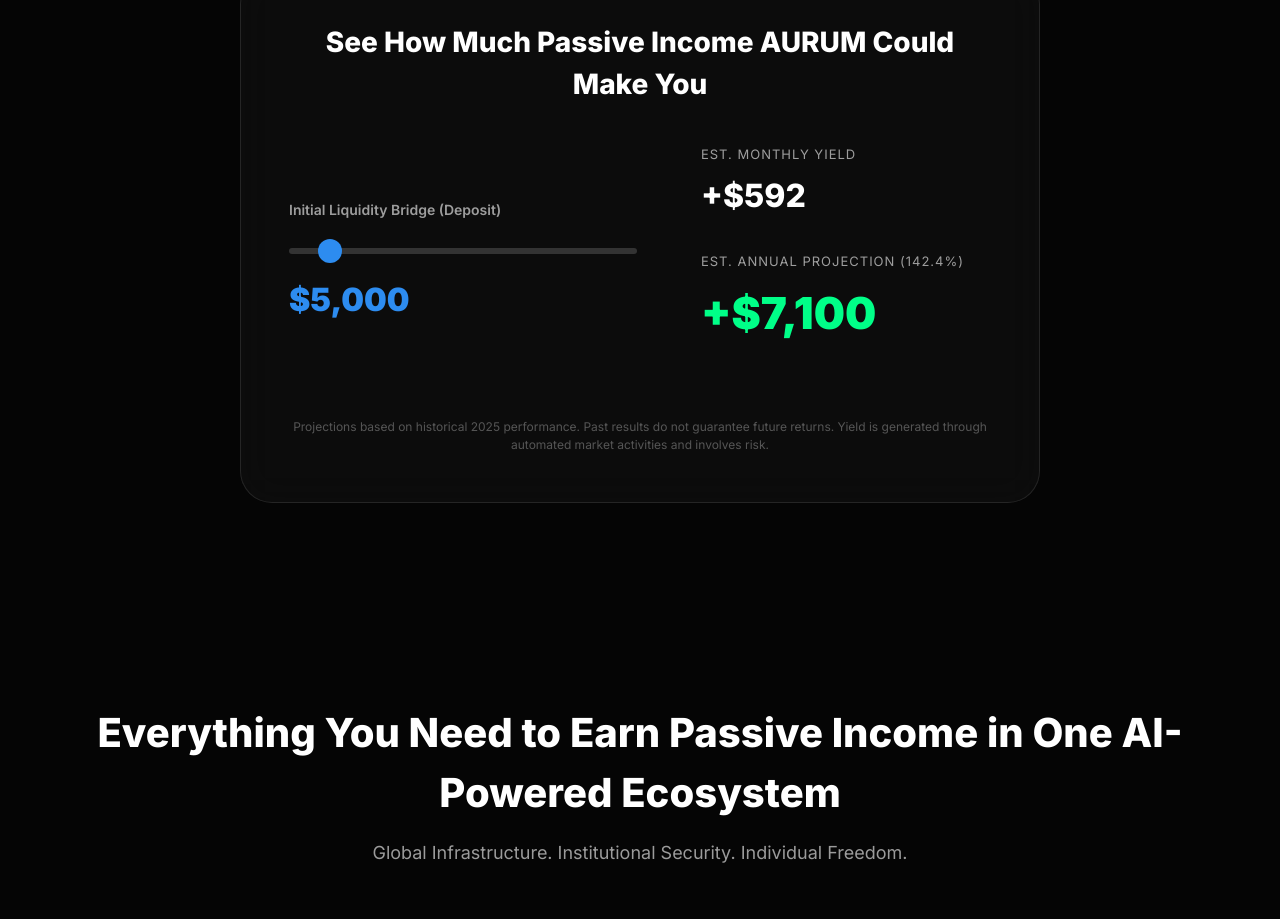
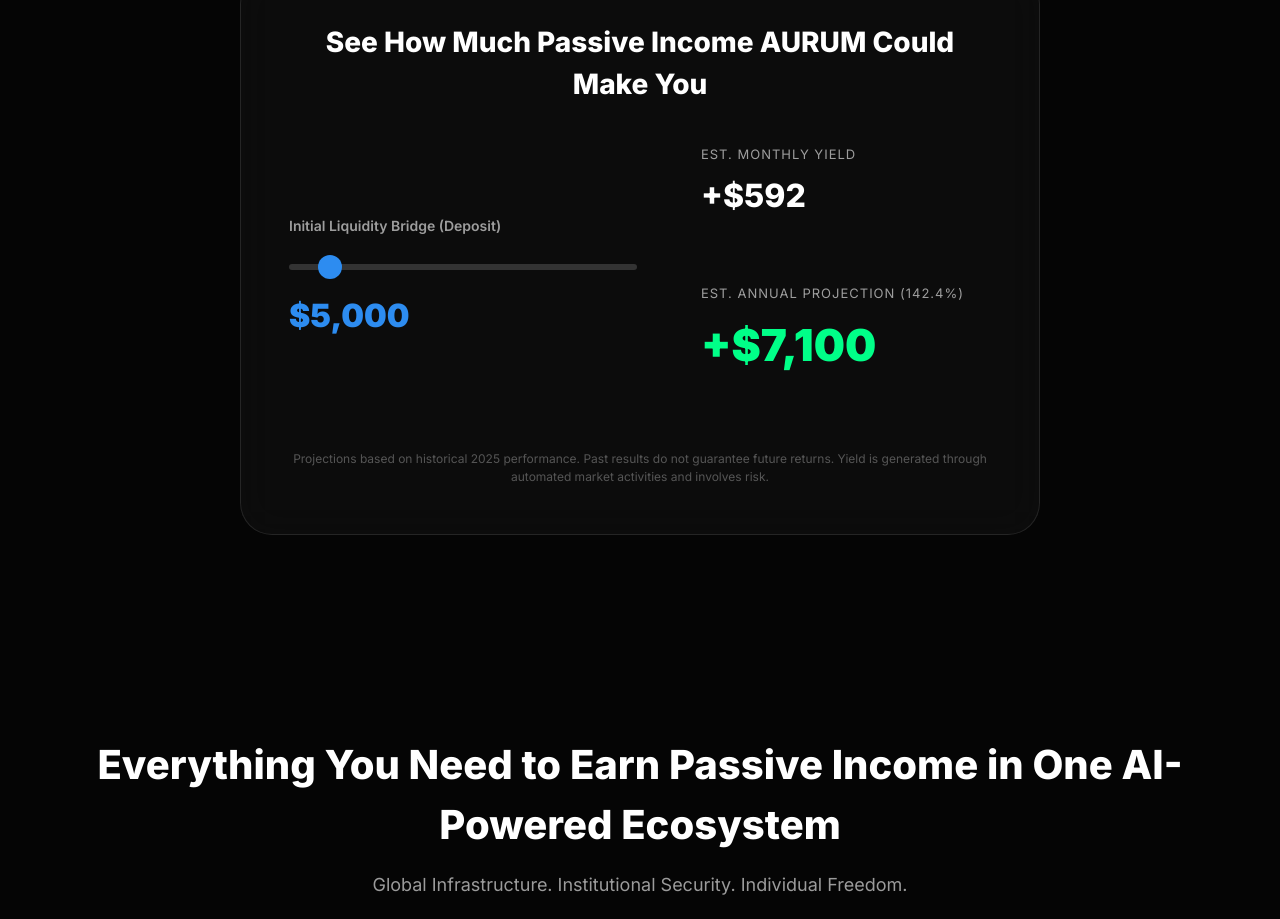
Before and after one commit to moabytemusic-code/welcometoaurum, a Next.js app: page / in a window 1280 px wide. Shown: the part 1995-2914 px from the top of the page. Built offline with nearby package versions, Linux system fonts and the light colour scheme.

Commit message:
fix: restore calculator functionality and styling

```diff
--- a/src/app/finance.module.css
+++ b/src/app/finance.module.css
@@ -326,6 +326,12 @@
   grid-template-columns: 1.2fr 1fr;
   gap: 64px;
   align-items: center;
+}
+
+.resultsGroup {
+  display: flex;
+  flex-direction: column;
+  gap: 32px;
 }
 
 .inputGroup label {
--- a/src/app/page.js
+++ b/src/app/page.js
@@ -197,7 +197,7 @@
                 max="50000"
                 step="500"
                 value={deposit}
-                onChange={(e) => setDeposit(e.target.value)}
+                onChange={(e) => setDeposit(Number(e.target.value))}
                 className={styles.rangeInput}
               />
               <div className={styles.inputValue}>${parseInt(deposit).toLocaleString()}</div>
```
